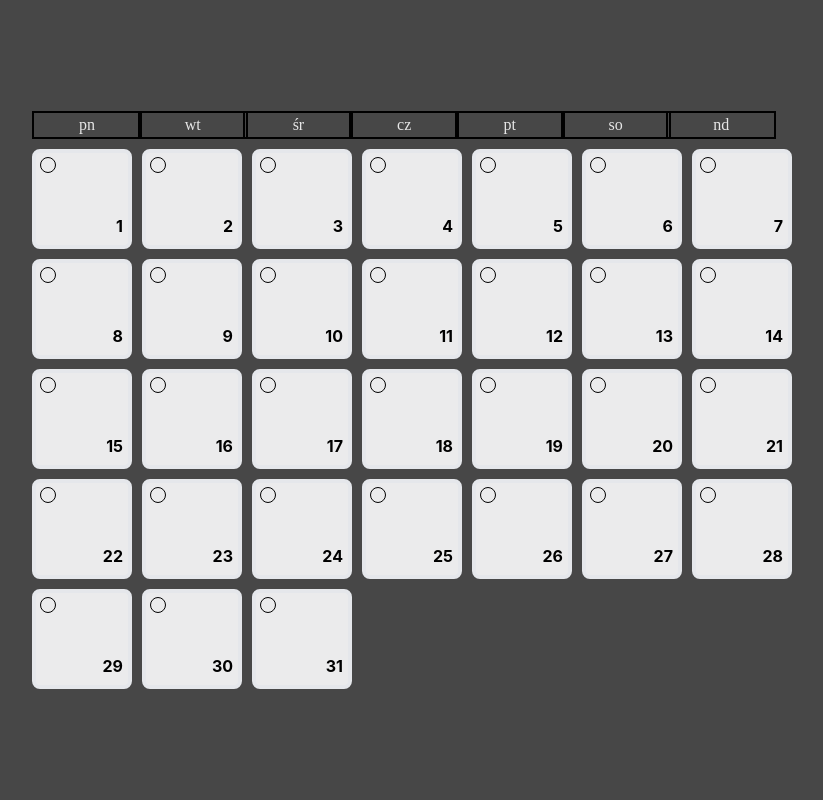
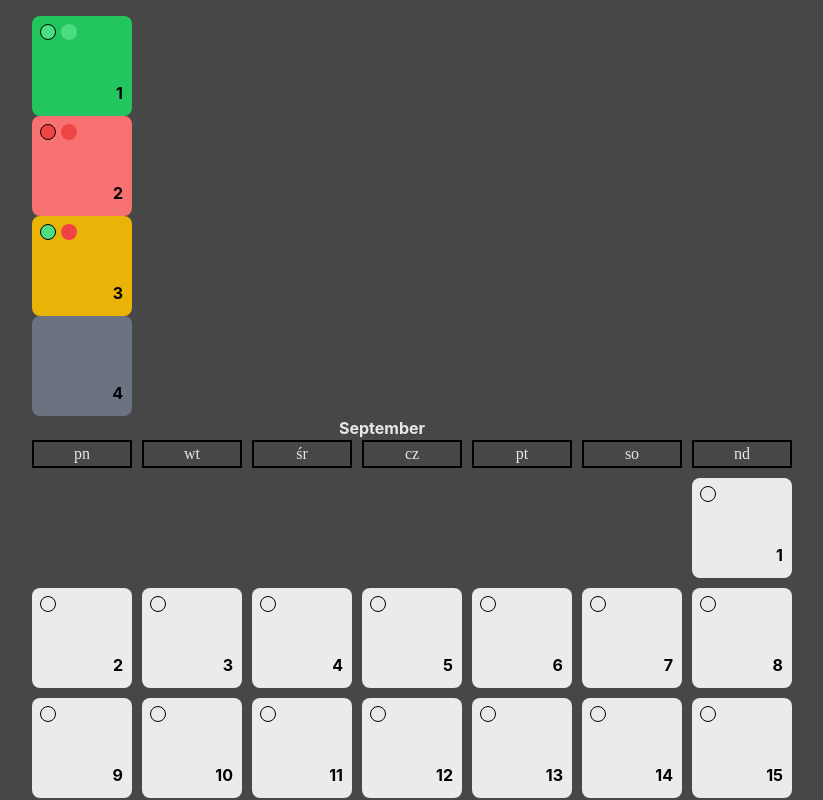
Before and after one commit to Newbies-Workplace/calendar-app-frontend, a React (Vite) app: page / in a window 1280 px wide. Shown: the top 800 px of the page, without its empty margins (258-1081 px from the left). Built offline with nearby package versions, Linux system fonts and the light colour scheme.

Commit message:
month and day fixes

```diff
--- a/src/components/Day.jsx
+++ b/src/components/Day.jsx
@@ -16,12 +16,15 @@ function Day(props) {
   const [view, setView] = useState("");
 
   useEffect(() => {
-    if (props.hidden) {
+    if (props.hidden === true) {
+      setFill("bg-gray-500");
       setView("invisible");
+      return;
     }
     if (props.votes.length <= 0) {
       return;
     }
+
     if (
       props.votes.every((vote) => {
         return vote.status == true;
@@ -33,16 +36,16 @@ function Day(props) {
         return vote.status == false;
       })
     ) {
-      setFill("bg-red-300");
+      setFill("bg-red-400");
     } else {
       setFill("bg-yellow-500");
     }
   }, [props.votes]);
 
   return (
-    <div className={`${view}`}>
+    <div>
       <div
-        className={` block w-[100px] h-[100px] bg-no-repeat flex flex-col justify-between items-start relative p-1 rounded-lg border-4 ${fill} ${view}`}
+        className={` block w-[100px] h-[100px] bg-no-repeat flex flex-col justify-between items-start relative p-1 rounded-lg border-transparent border-4 ${fill} `}
       >
         <div className={style.circleRow}>
           <div
--- a/src/components/Month.jsx
+++ b/src/components/Month.jsx
@@ -5,29 +5,43 @@ import { useEffect, useState } from "react";
 
 function Month(props) {
   const daysInMonth = dayjs(`${props.year}-${props.monthNumber}`).daysInMonth();
-  let startDayOfWeek = dayjs(`${props.year}-${props.monthNumber}-01`).day(); // Sunday = 0, Monday = 1, etc.
+  const [startDayOfWeek, setStartDay] = useState(
+    dayjs(`${props.year}-${props.monthNumber}-01`).day()
+  ); // Sunday = 0, Monday = 1, etc.
   const weekDays = ["pn", "wt", "śr", "cz", "pt", "so", "nd"];
   const daysArray = Array.from(
     { length: daysInMonth },
     (_, index) => index + 1
   );
+  const monthName = dayjs(`${props.year}-${props.monthNumber}`).format("MMMM");
   useEffect(() => {
-    if (startDayOfWeek === 0) startDayOfWeek = 7;
-  }, []);
+    if (startDayOfWeek === 0) {
+      setStartDay(7);
+    }
+  }, [startDayOfWeek]);
+  const emptyDays = Array.from(
+    { length: startDayOfWeek },
+    (_, index) => index + 1
+  );
+
   return (
     <>
       <div className="flex flex-col items-center w-[700px]">
-        <div className="grid grid-cols-7 w-[700px] gap-10 mb-2.5">
+        <b>{monthName}</b>
+        <div className="grid grid-cols-[repeat(7,1fr)] w-[700px] gap-2.5 mb-2.5">
           {weekDays.map((day, index) => (
             <div
               key={index}
-              className="w-[110px] text-center font-[bold] gap-2.5 border-black border-2 box-border"
+              className="w-[100px] text-center font-[bold] gap-6 border-black border-2 box-border"
             >
               {day}
             </div>
           ))}
         </div>
         <div className="grid grid-cols-[repeat(7,1fr)] w-[700px] gap-2.5 w-full ">
+          {emptyDays.slice(0, startDayOfWeek - 1).map((day, index) => (
+            <div key={index} />
+          ))}
           {/* test */}
           {daysArray.map((day, index) => (
             <Day key={index} votes={[]} dayNumber={index + 1} />
@@ -39,3 +53,5 @@ function Month(props) {
 }
 
 export default Month;
+
+/*  */
--- a/src/main.jsx
+++ b/src/main.jsx
@@ -13,7 +13,7 @@ createRoot(document.getElementById("root")).render(
     <button className='image close'> </button>
     <button className='image share'> </button>
     <button className='image calendar'> </button> */}
-    {/* <Day
+    <Day
       dayNumber="1"
       votes={[
         { status: true, isCurrentUserVote: true },
@@ -29,12 +29,14 @@ createRoot(document.getElementById("root")).render(
     />
     <Day
       dayNumber="3"
+      hidden={false}
       votes={[
         { status: true, isCurrentUserVote: true },
         { status: false, isCurrentUserVote: false },
       ]}
     />
-    <Day dayNumber="3" votes={[]} /> */}
+    <Day dayNumber="4" votes={[]} hidden />
+    <Month year="2024" monthNumber="9"></Month>
     <Month year="2024" monthNumber="10"></Month>
   </StrictMode>
 );
```
